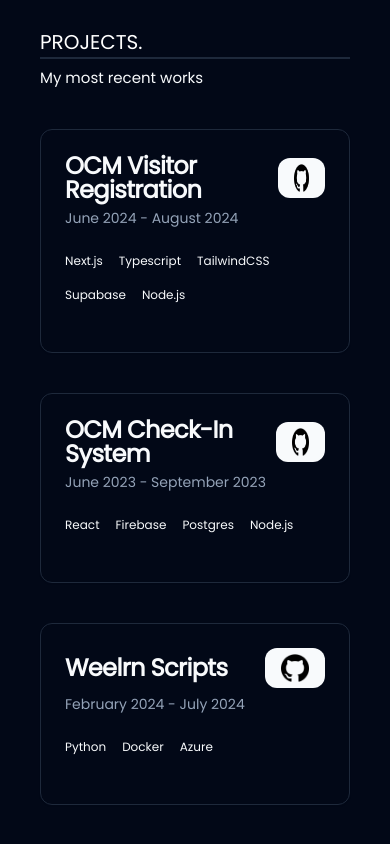
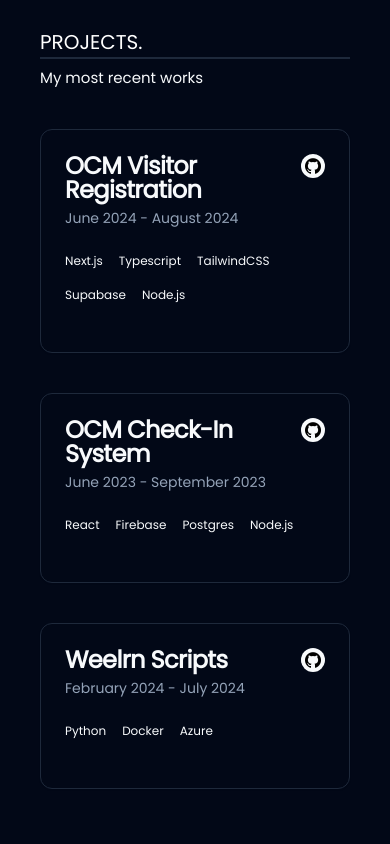
Before and after one commit to BCCheungGit/bencheung, a Next.js app: page / in a window 390 px wide. Shown: the part 3910-4754 px from the top of the page. Built offline with nearby package versions, Linux system fonts and the light colour scheme.

Commit message:
fixed github project buttons on mobile

```diff
--- a/src/app/components/Projects.tsx
+++ b/src/app/components/Projects.tsx
@@ -31,14 +31,15 @@ const Projects = () => {
               <div className="w-full h-full" key={`project-${index}`}>
                 <Card className="rounded-xl">
                   <CardHeader>
-                    <CardTitle className="flex flex-row justify-between items-center">
-                      <div>{project.title}</div>
-                      <div>
+                    <CardTitle className="flex flex-row justify-between items-start">
+                      <div className="pr-2">{project.title}</div>
+                      <div className="flex-shrink-0">
                         <Link href={project.link}>
-                          <Button className="bg-primary hover:bg-slate-400 rounded-xl">
+                          <Button className="bg-primary hover:bg-slate-400 rounded-xl p-1 h-fit sm:p-2">
                             <img
-                              className="w-7 h-7"
+                              className="w-4 h-4 sm:w-7 sm:h-7"
                               src={project.linkicon.src}
+                              alt="GitHub"
                             />
                           </Button>
                         </Link>
```
